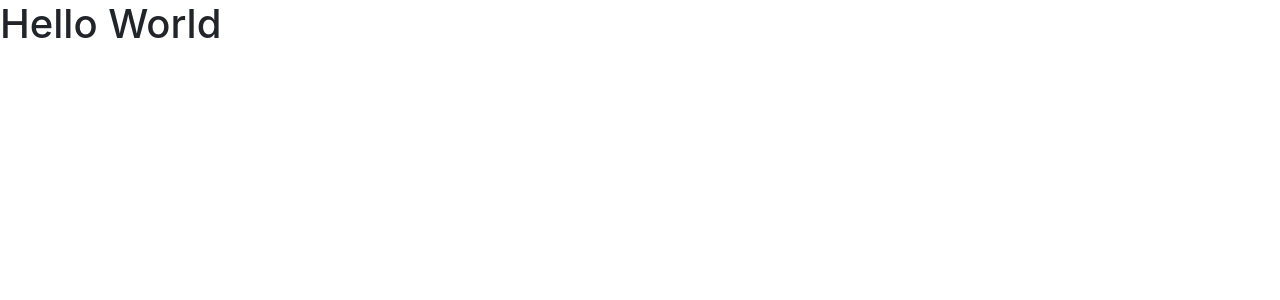
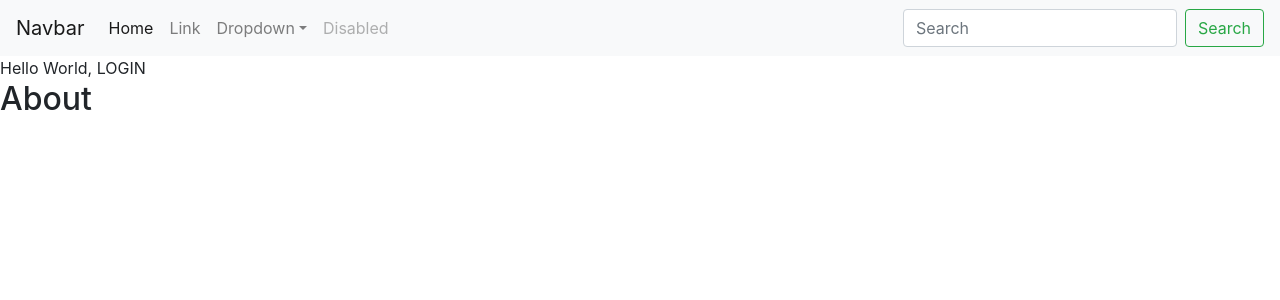
Before and after one commit to darrylbilongo/ProjetDIntegration2019, a React (Create React App) app in the folder Web/easygame/: page / in a window 1280 px wide. Shown: the top 300 px of the page. Built offline with nearby package versions, Linux system fonts and the light colour scheme.

Commit message:
Commit structure de base

```diff
--- a/Web/easygame/package.json
+++ b/Web/easygame/package.json
@@ -6,6 +6,7 @@
     "bootstrap": "^4.3.1",
     "react": "^16.10.2",
     "react-dom": "^16.10.2",
+    "react-router": "^5.1.2",
     "react-scripts": "3.2.0"
   },
   "scripts": {
--- a/Web/easygame/public/index.html
+++ b/Web/easygame/public/index.html
@@ -12,6 +12,7 @@
     <link rel="apple-touch-icon" href="logo192.png" />
     <link rel="manifest" href="%PUBLIC_URL%/manifest.json" />
     <title>Easy Game</title>
+    <link rel="stylesheet" href="https://bootswatch.com/4/flatly/bootstrap.min.css">
   </head>
   <body>
     <noscript>You need to enable JavaScript to run this app.</noscript>
--- a/Web/easygame/src/App.js
+++ b/Web/easygame/src/App.js
@@ -1,13 +1,21 @@
 import React from 'react';
 import './App.css';
 import Menus from './components/Menus';
+import NavBar from './components/NavBar';
+import About from './components/About';
+import Login from './components/Login';
 
-function App() {
-  return (
-    <div className="App">
-        <Menus></Menus>
-    </div>
-  );
+
+class App extends React.Component {
+  render(){
+    return (
+      <div>
+          <NavBar></NavBar>
+          <Login></Login>
+          <About></About>
+      </div>
+    );
+  }
 }
 
 export default App;
--- /dev/null
+++ b/Web/easygame/src/components/About.js
@@ -0,0 +1,13 @@
+import React, { Component } from 'react';
+
+class About extends Component {
+  render() {
+    return (
+        <div>
+          <h2>About</h2>
+        </div>
+    );
+  }
+}
+
+export default About;
--- /dev/null
+++ b/Web/easygame/src/components/Login.js
@@ -0,0 +1,17 @@
+import React from 'react';
+
+class Login extends React.Component {
+    constructor (props) {
+        super(props);
+    }
+
+    render() {
+        return (
+            <div>
+                Hello World, LOGIN
+            </div>
+        );
+    }
+}
+
+export default Login;
--- a/Web/easygame/src/components/Menus.js
+++ b/Web/easygame/src/components/Menus.js
@@ -1,18 +1,16 @@
 import React from 'react';
 
 class Menus extends React.Component {
-
   // data needed
-
   state = {
-
   };
 
   render(){
     return (
-    <div>
-        <h1>Hello World</h1>
-    </div>
+      <div>
+        <h1>Menu</h1>
+        <p>Resize this responsive page to see the effect!</p>
+      </div>
     );
   }
 }
--- /dev/null
+++ b/Web/easygame/src/components/NavBar.js
@@ -0,0 +1,43 @@
+import React from 'react';
+
+function NavBar() {
+  return (
+    <nav className="navbar navbar-expand-lg navbar-light bg-light">
+        <a className="navbar-brand" href="/">Navbar</a>
+        <button className="navbar-toggler" type="button" data-toggle="collapse" data-target="#navbarSupportedContent" aria-controls="navbarSupportedContent" aria-expanded="false" aria-label="Toggle navigation">
+          <span className="navbar-toggler-icon"></span>
+        </button>
+
+        <div className="collapse navbar-collapse" id="navbarSupportedContent">
+          <ul className="navbar-nav mr-auto">
+            <li className="nav-item active">
+              <a className="nav-link" href="/">Home <span className="sr-only">(current)</span></a>
+            </li>
+            <li className="nav-item">
+              <a className="nav-link" href="/">Link</a>
+            </li>
+            <li className="nav-item dropdown">
+              <a className="nav-link dropdown-toggle" href="/" id="navbarDropdown" role="button" data-toggle="dropdown" aria-haspopup="true" aria-expanded="false">
+                Dropdown
+              </a>
+              <div className="dropdown-menu" aria-labelledby="navbarDropdown">
+                <a className="dropdown-item" href="/">Action</a>
+                <a className="dropdown-item" href="/">Another action</a>
+                <div className="dropdown-divider"></div>
+                <a className="dropdown-item" href="/">Something else here</a>
+              </div>
+            </li>
+            <li className="nav-item">
+              <a className="nav-link disabled" href="/">Disabled</a>
+            </li>
+          </ul>
+          <form className="form-inline my-2 my-lg-0">
+            <input className="form-control mr-sm-2" type="search" placeholder="Search" aria-label="Search" />
+            <button className="btn btn-outline-success my-2 my-sm-0" type="submit">Search</button>
+          </form>
+        </div>
+      </nav>
+  );
+}
+
+export default NavBar;
--- a/Web/easygame/src/index.js
+++ b/Web/easygame/src/index.js
@@ -6,3 +6,5 @@
 import 'bootstrap/dist/css/bootstrap.min.css';
 
 ReactDOM.render(<App />, document.getElementById('root'));
+
+serviceWorker.unregister();
```
Also changed, not shown: Web/easygame/src/components/UserProfile.js (added), 1 other file (tests, documents, lock files or other folders).
